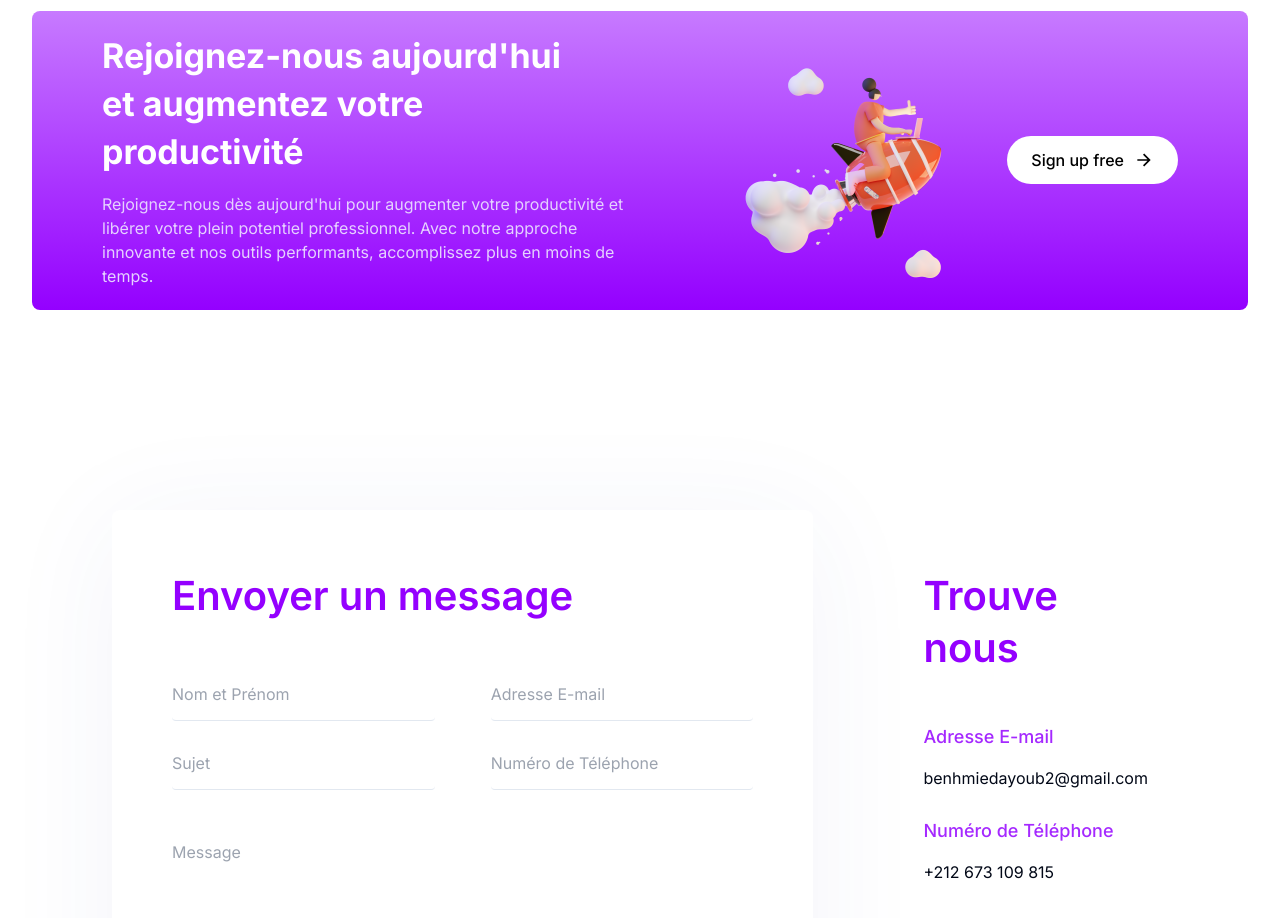
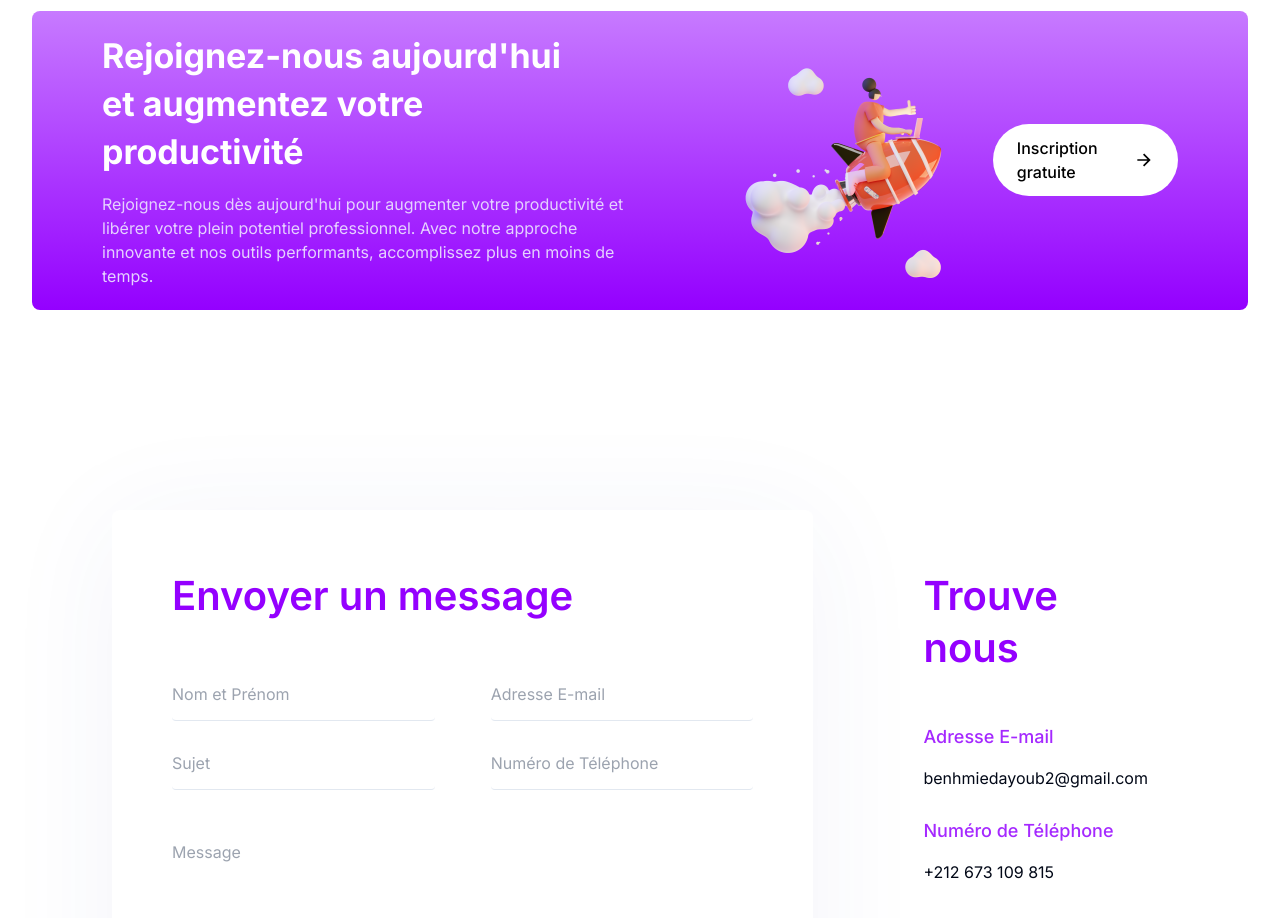
Before and after one commit to khabzox/ayoubsvt, a Next.js app: page / in a window 1280 px wide. Shown: the part 3600-4518 px from the top of the page. Built offline with nearby package versions, Linux system fonts and the light colour scheme; no server answers.

Commit message:
chang lang of button

```diff
--- a/components/HomePage/CTA/cta.jsx
+++ b/components/HomePage/CTA/cta.jsx
@@ -62,7 +62,7 @@ const CTA = () => {
                   href="/sign-up"
                   className="inline-flex items-center gap-2.5 rounded-full bg-white px-6 py-3 font-medium text-black hover:opacity-90 dark:bg-white "
                 >
-                  Sign up free
+                  Inscription gratuite
                   <Image
                     width={20}
                     height={20}
```
